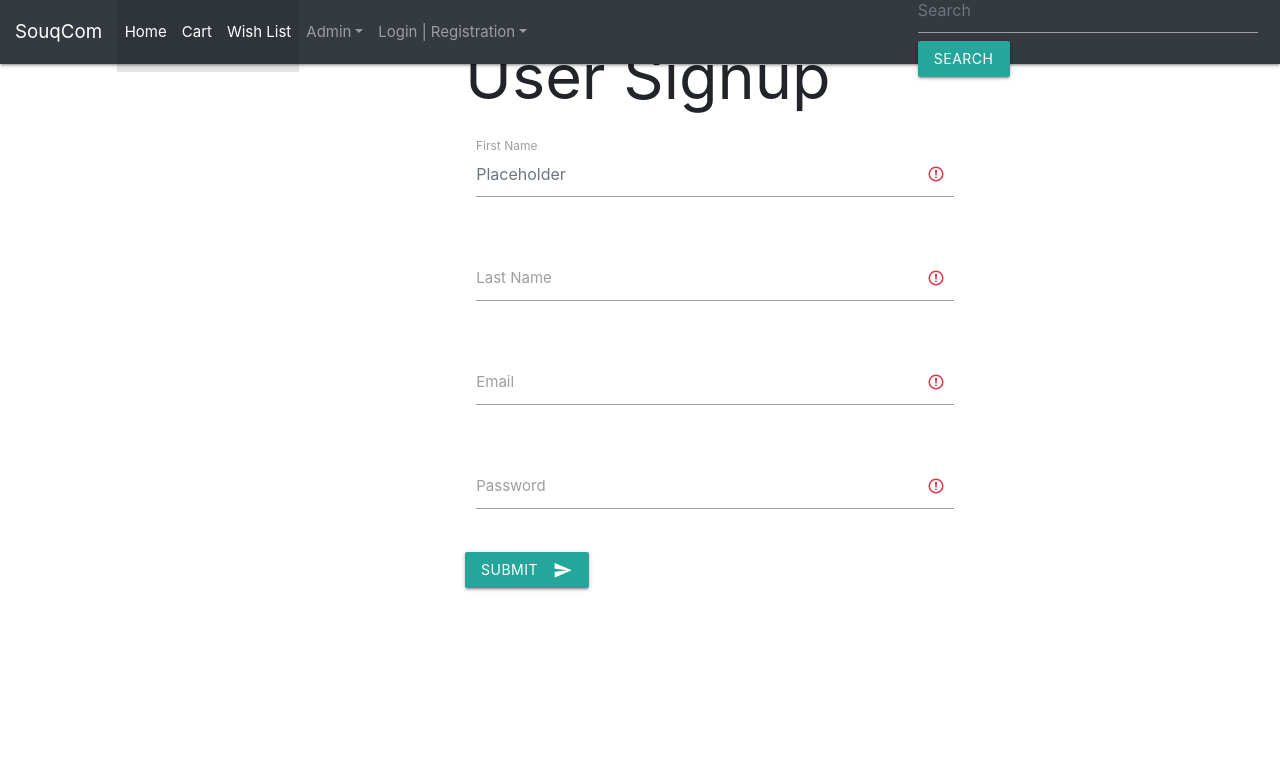
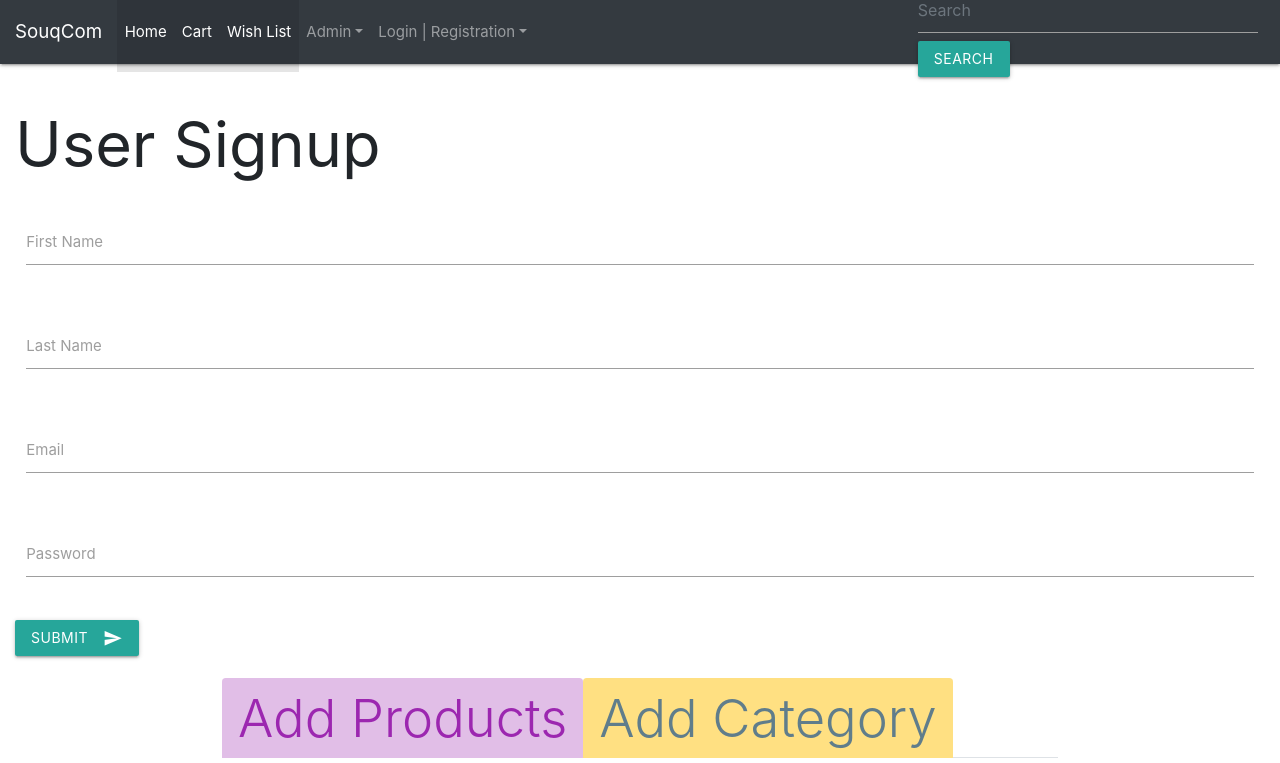
Before and after one commit to FirstProject-1/Angular_project, an Angular app: page /signup in a window 1280 px wide. Shown: the top 763 px of the page. Built offline with nearby package versions, Linux system fonts and the light colour scheme; no server answers.

Commit message:
login sign up service Done

```diff
--- a/src/app/app.component.html
+++ b/src/app/app.component.html
@@ -31,7 +31,7 @@
             <a class="nav-link dropdown-toggle" href="#" id="dropdown01" data-toggle="dropdown" aria-haspopup="true" aria-expanded="false">Login | Registration</a>
             <div class="dropdown-menu" aria-labelledby="dropdown01">
               <a class="dropdown-item" routerLink="/login" routerLinkActive="active" >Login</a>
-              <a class="dropdown-item" routerLink="/signUp" routerLinkActive="active">Sign Up</a>
+              <a class="dropdown-item" routerLink="/signup" routerLinkActive="active">Sign Up</a>
             </div>
           </li>
       </ul>
--- a/src/app/login/login-admin/admin-login.ts
+++ b/src/app/login/login-admin/admin-login.ts
@@ -1,7 +1,7 @@
 export class AdminLogin {
     constructor(
-        public txtmail:string,
-        public password:string,
+        public txtmail:String,
+        public password:String,
     ){}
 
 }
--- a/src/app/login/login-admin/admin.service.ts
+++ b/src/app/login/login-admin/admin.service.ts
@@ -5,10 +5,11 @@ import { AdminLogin } from './admin-login';
   providedIn: 'root'
 })
 export class AdminService {
-   _url;
+
   constructor( private _http:HttpClient) { }
-  admin(user:AdminLogin)
+ public logAdmin(log:AdminLogin)
 {
-return this._http.post<any>(this._url,user);
+  console.log(log)
+    return this._http.post('http://localhost:8080/admin/login',log);
 }
 }
--- a/src/app/login/login-admin/login-admin.component.html
+++ b/src/app/login/login-admin/login-admin.component.html
@@ -1,18 +1,18 @@
-<p>admin works!</p>
 
 <div class="container-fluid">
-    <div class="form" style="width: 500px;height: 700px; margin-left: 450px;">
-      <form #userForm="ngForm" novalidate (ngSubmit)="onSubmit()">
+    <div class="form">
+      <form #userForm="ngForm" method="POST" novalidate (ngSubmit)="onSubmit()">
+        {{adminModel.email}}
         <div class="row">
             <div class="input-field col s12">
-              <input id="email" type="email" class="validate"  class="form-control" [class.is-invalid]="email.invalid" #email="ngModel"
-              required [(ngModel)]="adminModel.email" name="txtmail">
+              <input type="email" class="validate"  class="form-control" [class.is-invalid]="email.invalid && email.touched" #email="ngModel"
+              required [(ngModel)]="adminModel.txtmail" name="txtmail">
               <label for="email">Email</label>
             </div>
           </div>
         <div class="row">
             <div class="input-field col s12">
-              <input id="password" type="password" class="validate" class="form-control" [class.is-invalid]="password.invalid" #password="ngModel" required
+              <input type="password" class="validate" class="form-control" [class.is-invalid]="password.invalid &&password.touched" #password="ngModel" required
               [(ngModel)]="adminModel.password" name="password">
               <label for="password">Password </label>
             </div>
--- a/src/app/login/login-admin/login-admin.component.ts
+++ b/src/app/login/login-admin/login-admin.component.ts
@@ -1,5 +1,6 @@
 import { Component, OnInit } from '@angular/core';
 import { AdminLogin } from './admin-login';
+import { AdminService } from './admin.service';
 
 @Component({
   selector: 'app-login-admin',
@@ -8,8 +9,8 @@ import { AdminLogin } from './admin-login';
 })
 export class LoginAdminComponent implements OnInit {
   topicHasErr=false;
-  constructor() { }
-  adminModel=new AdminLogin('','')
+  constructor( private log:AdminService) { }
+  public adminModel=new AdminLogin('','')
   ValidateTopic(topicValue)
   {
    if(topicValue==='default')
@@ -24,4 +25,12 @@ export class LoginAdminComponent implements OnInit {
   ngOnInit() {
   }
 
+  onSubmit() {
+    // console.log(this.adminModel)
+    this.log.logAdmin(this.adminModel).subscribe(
+      response => console.log('login try done', response),
+      error => console.log('error',error)
+      )
+    }
+
 }
--- a/src/app/login/login-user/login-user.component.html
+++ b/src/app/login/login-user/login-user.component.html
@@ -1,17 +1,17 @@
 
 <div class="container-fluid">
-    <div class="form" style="width: 500px;height: 700px; margin-left: 450px;">
-      <form #userForm="ngForm" novalidate (ngSubmit)="onSubmit()">
+    <div class="form">
+      <form #userForm="ngForm" method="POST" novalidate (ngSubmit)="onSubmit()">
         <div class="row">
             <div class="input-field col s12">
-              <input id="email" type="email" class="validate" class="form-control" [class.is-invalid]="email.invalid" #email="ngModel"
-              required [(ngModel)]="userModel.email" name="txtmail">
+              <input  type="email" class="validate" class="form-control" [class.is-invalid]="email.invalid && email.touched" #email="ngModel"
+              required [(ngModel)]="userModel.txtmail" name="txtmail">
               <label for="email">Email</label>
             </div>
           </div>
         <div class="row">
             <div class="input-field col s12">
-              <input id="password" type="password" class="validate"class="form-control" [class.is-invalid]="password.invalid" #password="ngModel" required
+              <input id="password" type="password" class="validate"class="form-control" [class.is-invalid]="password.invalid && password.touched" #password="ngModel" required
               [(ngModel)]="userModel.password" name="password">
               <label for="password">Password</label>
             </div>
--- a/src/app/login/login-user/login-user.component.ts
+++ b/src/app/login/login-user/login-user.component.ts
@@ -1,5 +1,6 @@
 import { Component, OnInit } from '@angular/core';
 import { UserLogin } from './user-login';
+import { UserloginService } from './userlogin.service';
 
 @Component({
   selector: 'app-login-user',
@@ -8,8 +9,8 @@ import { UserLogin } from './user-login';
 })
 export class LoginUserComponent implements OnInit {
   topicHasErr=false;
-  constructor() { }
-  userModel=new UserLogin('asmaaayman@yahoo.com',"dhdgugj54253")
+  constructor( private log:UserloginService) { }
+  public userModel=new UserLogin('','')
   ValidateTopic(topicValue)
   {
    if(topicValue==='default')
@@ -24,4 +25,14 @@ export class LoginUserComponent implements OnInit {
   ngOnInit() {
   }
 
+
+  onSubmit() {
+    // console.log(this.userModel)
+    this.log.logUser(this.userModel).subscribe(
+      response => console.log('toooooooo db', response),
+      error => console.log('error',error)
+      )
+    }
+
+
 }
--- /dev/null
+++ b/src/app/login/login-user/userlogin.service.ts
@@ -0,0 +1,16 @@
+import { Injectable } from '@angular/core';
+import { HttpClient } from '@angular/common/http';
+import { UserLogin } from './user-login';
+
+@Injectable({
+  providedIn: 'root'
+})
+export class UserloginService {
+
+  constructor( private http:HttpClient) { }
+
+ public logUser(log:UserLogin){
+  //  console.log(log)
+    return this.http.post('http://localhost:8080/user/login',log);
+  }
+}
--- a/src/app/login/login.component.html
+++ b/src/app/login/login.component.html
@@ -1,3 +1,4 @@
+<br><br><br>
 <div class="container mt-4">
     <div class="row">
         <div class="col-sm-12">
--- a/src/app/signup/signup.component.html
+++ b/src/app/signup/signup.component.html
@@ -1,34 +1,34 @@
 
-
+<br><br><br>
 <div class="container-fluid">
-    <div class="form" style="width: 500px;height: 700px; margin-left: 450px;">
+    <div class="form" >
       <h1>User Signup</h1>
-      <form #adminForm="ngForm">
+      <form #adminForm="ngForm" method="POST" novalidate (ngSubmit)="onSubmit()">
         <div class="form-group row">
             <div class="input-field col s12">
-                <input placeholder="Placeholder" id="first_name" type="text" class="validate"  class="form-control" [class.is-invalid]="fristname.invalid"
-                #fristname="ngModel" required [(ngModel)]="userModel.fristname" name="txtfname">
+                <input id="first_name" type="text" class="validate"  class="form-control" [class.is-invalid]="fristname.invalid && fristname.touched"
+                #fristname="ngModel" required [(ngModel)]="userModel.txtfname" name="txtfname">
                 <label for="first_name">First Name</label>
               </div>
         </div>
         <div class="form-group row">
             <div class="input-field col s12">
-                <input id="last_name" type="text" class="validate" class="form-control" [class.is-invalid]="lastname.invalid" #lastname="ngModel" required
-                [(ngModel)]="userModel.lastname" name="txtlname">
+                <input id="last_name" type="text" class="validate" class="form-control" [class.is-invalid]="lastname.invalid && lastname.touched" #lastname="ngModel" required
+                [(ngModel)]="userModel.txtlname" name="txtlname">
                 <label for="last_name">Last Name</label>
               </div>
         </div>
         <div class="form-group row">
             <div class="input-field col s12">
-                <input id="email" type="email" class="validate"  class="form-control" [class.is-invalid]="email.invalid" #email="ngModel"
-                required [(ngModel)]="userModel.email" name="txtmail">
+                <input id="email" type="email" class="validate"  class="form-control" [class.is-invalid]="email.invalid && email.touched" #email="ngModel"
+                required [(ngModel)]="userModel.txtmail" name="txtmail">
                 <label for="email">Email</label>
               </div>
 
         </div>
         <div class="form-group row">
             <div class="input-field col s12">
-                <input id="password" type="password" class="validate" class="form-control" [class.is-invalid]="password.invalid" #password="ngModel" required
+                <input id="password" type="password" class="validate" class="form-control" [class.is-invalid]="password.invalid && password.touched" #password="ngModel" required
                 [(ngModel)]="userModel.password" name="password">
                 <label for="password">Password</label>
               </div>
--- a/src/app/signup/signup.component.ts
+++ b/src/app/signup/signup.component.ts
@@ -1,5 +1,6 @@
 import { Component, OnInit } from '@angular/core';
 import { Signup } from './signup';
+import { UsersignupService } from './usersignup.service';
 
 @Component({
   selector: 'app-signup',
@@ -8,7 +9,7 @@ import { Signup } from './signup';
 })
 export class SignupComponent implements OnInit {
   topicHasErr=false;
-  constructor() { }
+  constructor( private user:UsersignupService) { }
   userModel=new Signup('','','','')
   ValidateTopic(topicValue)
   {
@@ -24,4 +25,16 @@ export class SignupComponent implements OnInit {
   ngOnInit() {
   }
 
+
+
+  onSubmit(){
+    console.log(this.userModel)
+    this.user.addUser(this.userModel).subscribe(
+      response => console.log('toooooooo db', response),
+      error => console.log('error',error)
+      )
+  }
+
+
+
 }
--- a/src/app/signup/usersignup.service.ts
+++ b/src/app/signup/usersignup.service.ts
@@ -1,5 +1,6 @@
 import { Injectable } from '@angular/core';
 import { HttpClient } from'@angular/common/http';
+import { Signup } from './signup';
 
 
 @Injectable({
@@ -7,5 +8,15 @@ import { HttpClient } from'@angular/common/http';
 })
 export class UsersignupService {
 
-  constructor( private _http:HttpClient) { }
+  constructor( private http:HttpClient) { }
+
+
+
+
+public addUser(sign:Signup){
+  console.log(sign)
+
+  return this.http.post('http://localhost:8080/user/signup',sign);
 }
+
+}
```
Also changed, not shown: 2 other files (tests, documents, lock files or other folders).
